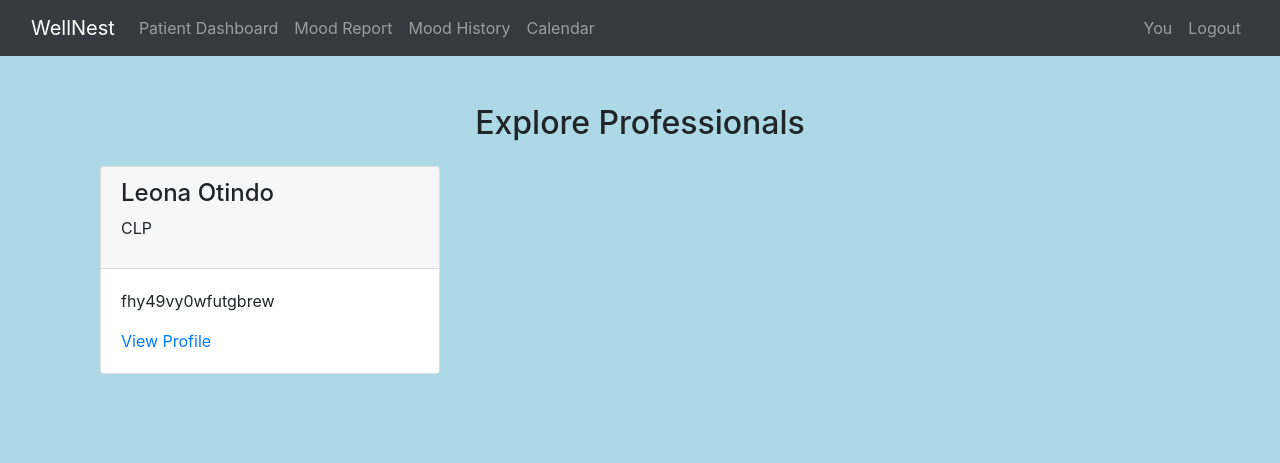
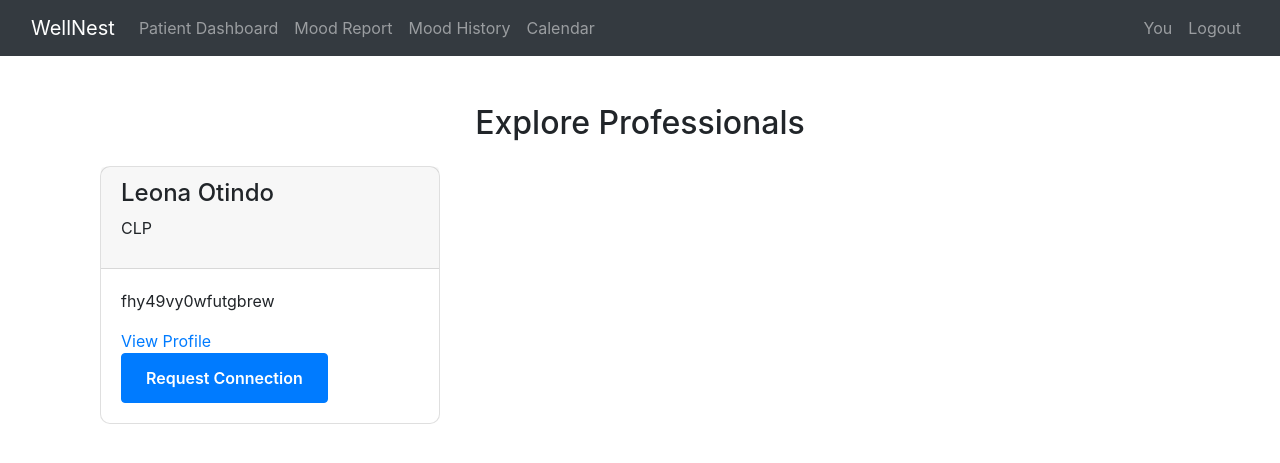
Before and after one commit to Leeshirn/mental-health-management, a Django app: page /explore-professionals/ in a window 1280 px wide. Shown: the top 463 px of the page. Run offline with Django 5.2, Linux system fonts and the light colour scheme; a user stored in the database is signed in; data comes from the database, SQL or seed files in the repository; both versions use the stored data as it was after the commit; some libraries are stand-ins or nearby versions.

Commit message:
updating patient management

```diff
--- a/mental/static/css/main.css
+++ b/mental/static/css/main.css
@@ -7,8 +7,6 @@
     border-radius: 10px;
     box-shadow: 0 2px 10px rgba(0,0,0,0.1);
 }
-
-
 
 .profile-header {
     display: flex;
@@ -50,6 +48,19 @@
     flex: 1;
 }
 
+.card {
+    border-radius: 10px;
+    transition: transform 0.3s ease-in-out;
+}
+
+.card:hover {
+    transform: translateY(-5px);
+}
+
+.btn-block {
+    border-radius: 5px;
+}
+
 .bio-row {
     align-items: flex-start;
 }
@@ -59,9 +70,6 @@
     margin: 0;
 }
 
-body {
-    background-color: lightblue;
-  }
 /* Edit Form Styles */
 .edit-form {
     max-width: 600px;
--- a/mental/website/models.py
+++ b/mental/website/models.py
@@ -306,6 +306,8 @@ class PatientProfessionalRelationship(models.Model):
     status = models.CharField(max_length=10, choices=STATUS_CHOICES, default='pending')
     patient = models.ForeignKey(User, on_delete=models.CASCADE, related_name='care_team')
     professional = models.ForeignKey(User, on_delete=models.CASCADE, related_name='patients')
+    status = models.CharField(max_length=10, choices=STATUS_CHOICES, default='pending')
+    rejection_reason = models.TextField(blank=True, null=True)
     access_mood = models.BooleanField(default=True)
     access_journal = models.BooleanField(default=False)
     journal_access_level = models.CharField(
--- a/mental/website/relationship_views.py
+++ b/mental/website/relationship_views.py
@@ -32,13 +32,126 @@ def professional_patient_dashboard(request):
 
 @login_required
 def explore_professionals(request):
-    professionals = MentalHealthProfessional.objects.filter(profile_complete=True)
+
+    professionals = MentalHealthProfessional.objects.filter(profile_complete=True).select_related('user')
+
+    # Get all relationships for the current patient
+    relationships = PatientProfessionalRelationship.objects.filter(
+        patient=request.user
+    )
+
+    # Build a dictionary for quick lookup: {professional_user_id: status}
+    relationship_dict = {rel.professional.id: rel for rel in relationships}
+
+    # Add status info to each professional
+    for professional in professionals:
+        rel = relationship_dict.get(professional.user.id)
+        if rel:
+            professional.connection_status = rel.status
+            professional.rejection_reason = rel.rejection_reason
+        else:
+            professional.connection_status = None
+            professional.rejection_reason = ''
 
     context = {
         'professionals': professionals,
     }
     return render(request, 'profiles/explore_professionals.html', context)
 
+@login_required
+def request_connection(request, professional_id):
+    professional = get_object_or_404(User, id=professional_id)
+
+    if professional == request.user:
+        messages.warning(request, "You can't connect with yourself.")
+        return redirect('explore_professionals')
+
+    relationship, created = PatientProfessionalRelationship.objects.get_or_create(
+        patient=request.user,
+        professional=professional,
+        defaults={'status': 'pending'}
+    )
+
+    if not created:
+        if relationship.status == 'pending':
+            messages.info(request, "You’ve already sent a request.")
+        elif relationship.status == 'accepted':
+            messages.info(request, "You’re already connected.")
+        else:
+            # Reset status to pending and clear rejection reason
+            relationship.status = 'pending'
+            relationship.rejection_reason = ''
+            relationship.save()
+            messages.success(request, "Request re-sent.")
+    else:
+        messages.success(request, "Connection request sent.")
+
+    return redirect('explore_professionals')
+
+
+@login_required
+def respond_to_request(request, relationship_id, action):
+    relationship = get_object_or_404(
+        PatientProfessionalRelationship,
+        id=relationship_id,
+        professional=request.user
+    )
+
+    if request.method == 'POST':
+        if action == 'accept':
+            relationship.status = 'accepted'
+            relationship.rejection_reason = ''
+            messages.success(request, "Request accepted.")
+        elif action == 'reject':
+            reason = request.POST.get('rejection_reason', '').strip()
+            relationship.status = 'rejected'
+            relationship.rejection_reason = reason
+            messages.info(request, "Request rejected with reason.")
+        else:
+            messages.error(request, "Invalid action.")
+            return redirect('pending_requests')
+
+        relationship.save()
+
+    return redirect('pending_requests')
+
+
+
+@login_required
+def pending_requests(request):
+    requests = PatientProfessionalRelationship.objects.filter(
+        professional=request.user,
+        status='pending'
+    ).select_related('patient')
+    return render(request, 'professionals/pending_requests.html', {'requests': requests})
+
+
+@login_required
+def handle_connection_request(request, request_id):
+    relationship = get_object_or_404(PatientProfessionalRelationship, id=request_id)
+
+    if relationship.professional != request.user:
+        raise PermissionDenied
+
+    if request.method == "POST":
+        action = request.POST.get("action")
+
+        if action == "accept":
+            relationship.status = "accepted"
+            relationship.rejection_reason = None  # clear if previously set
+            messages.success(request, "Connection accepted.")
+        elif action == "reject":
+            reason = request.POST.get("rejection_reason", "").strip()
+            relationship.status = "rejected"
+            relationship.rejection_reason = reason
+            messages.info(request, "Connection rejected with reason.")
+        else:
+            messages.error(request, "Invalid action.")
+            return redirect('pending_requests')
+
+        relationship.save()
+
+    return redirect('pending_requests')
 
 
 @login_required
@@ -57,9 +170,9 @@ def my_professional_view(request):
         ).first()
 
     return render(request, 'profiles/professional_profile_preview.html', {
-        'professional': professional_profile
+        'professional': professional_profile,
+        'relationship': relationship,
     })
-
 
 
 @login_required
--- a/mental/website/templates/base.html
+++ b/mental/website/templates/base.html
@@ -49,11 +49,24 @@
         }
       }, 2000);
     </script>
+
+    <script>
+      document.addEventListener('DOMContentLoaded', function () {
+          var tooltipTriggerList = [].slice.call(document.querySelectorAll('[data-bs-toggle="tooltip"]'))
+          var tooltipList = tooltipTriggerList.map(function (tooltipTriggerEl) {
+              return new bootstrap.Tooltip(tooltipTriggerEl)
+          })
+      });
+  </script>
+
+
+
     <script src="https://cdn.jsdelivr.net/npm/bootstrap@5.3.3/dist/js/bootstrap.bundle.min.js" integrity="sha384-YvpcrYf0tY3lHB60NNkmXc5s9fDVZLESaAA55NDzOxhy9GkcIdslK1eN7N6jIeHz" crossorigin="anonymous"></script>
 
     <script src="https://code.jquery.com/jquery-3.5.1.slim.min.js"></script>
     <script src="https://cdn.jsdelivr.net/npm/@popperjs/core@2.9.3/dist/umd/popper.min.js"></script>
     <script src="https://stackpath.bootstrapcdn.com/bootstrap/4.5.2/js/bootstrap.min.js"></script>
+
     {% block extra_js %}{% endblock %}
   </body>
 </html>
--- a/mental/website/templates/patient_dashboard.html
+++ b/mental/website/templates/patient_dashboard.html
@@ -37,7 +37,7 @@
         </div>
         <div class="card-body">
             <p>View details of the professional you are connected with.</p>
-            <a href="{% url 'my_professional' %}" class="btn btn-info">View Professional</a>
+            <a href="{% url 'explore_professionals' %}" class="btn btn-info">View Professional</a>
         </div>
     </div>
 </div>
--- a/mental/website/templates/profiles/explore_professionals.html
+++ b/mental/website/templates/profiles/explore_professionals.html
@@ -16,7 +16,36 @@
                         <p>{{ professional.bio }}</p>
                         <a href="{% url 'view_professional_profile' professional.user.id %}">View Profile</a>
 
+                        {% if professional.connection_status == 'pending' %}
+                            <button class="btn btn-secondary" disabled>Request Sent</button>
+                        {% elif professional.connection_status == 'accepted' %}
+                            <button class="btn btn-success" disabled>Connected</button>
+                        {% elif professional.connection_status == 'rejected' %}
+                            <a href="{% url 'request_connection' professional_id=professional.user.id %}" class="btn btn-warning">
+                                Resend Request
+                            </a>
+                        {% else %}
+                        {% if professional.connection_status == 'pending' %}
+                        <button class="btn btn-secondary" disabled>Request Pending</button>
+                    {% elif professional.connection_status == 'accepted' %}
+                        <button class="btn btn-success" disabled>Connected</button>
+                    {% elif professional.connection_status == 'rejected' %}
+                        <a href="{% url 'request_connection' professional_id=professional.user.id %}"
+                           class="btn btn-warning"
+                           data-bs-toggle="tooltip"
+                           data-bs-placement="top"
+                           title="Rejected: {{ professional.rejection_reason }}">
+                            Resend Request
+                        </a>
+                    {% else %}
+                        <a href="{% url 'request_connection' professional_id=professional.user.id %}" class="btn btn-primary">
+                            Request Connection
+                        </a>
+                    {% endif %}
+
+                        {% endif %}
                     </div>
+
                 </div>
             </div>
         {% empty %}
--- a/mental/website/urls.py
+++ b/mental/website/urls.py
@@ -39,5 +39,10 @@ urlpatterns = [
     path('update_consent/<int:relationship_id>/', relationship_views.update_consent, name='update_consent'),
     path('my-professional/', relationship_views.my_professional_view, name='my_professional'),
     path('explore-professionals/', relationship_views.explore_professionals, name='explore_professionals'),
+    path('request-connection/<int:professional_id>/', relationship_views.request_connection, name='request_connection'),
+    path('pending-requests/', relationship_views.pending_requests, name='pending_requests'),
+    path('respond-request/<int:relationship_id>/<str:action>/', relationship_views.respond_to_request, name='respond_to_request'),
+    path('handle_connection_request/<int:request_id>/', relationship_views.handle_connection_request, name='handle_connection_request'),
+
 
 ]
```
Also changed, not shown: mental/website/templates/professional_dashboard.html (+9 -2 lines), mental/website/templates/professionals/pending_requests.html (added, +34 -0 lines), mental/website/templates/profiles/professional_profile_preview.html (+0 -7 lines), mental/db.sqlite3, mental/website/migrations/0018_patientprofessionalrelationship_status_and_more.py (added), mental/website/migrations/0019_remove_patientprofessionalrelationship_tatus.py (added), mental/website/migrations/0020_patientprofessionalrelationship_rejection_reason.py (added).
